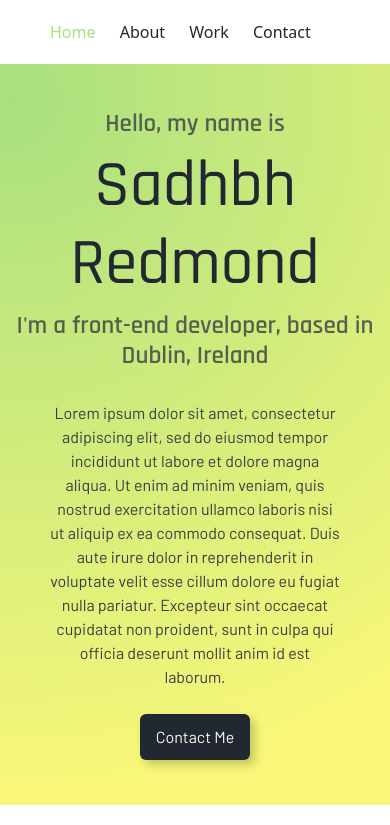
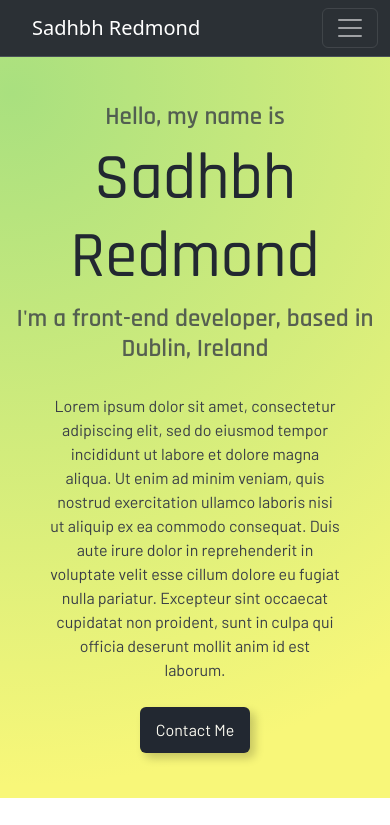
Before and after one commit to sadhbh23/Sadhbh-Redmond-Portfolio, a plain HTML site: page index.html in a window 390 px wide. Shown: the top 825 px of the page. Drawn offline with nearby package versions, Linux system fonts and the light colour scheme.

Commit message:
Updated Nav Element & Added it to All Files

```diff
--- a/index.html
+++ b/index.html
@@ -4,7 +4,11 @@
     <meta charset="UTF-8" />
     <meta http-equiv="X-UA-Compatible" content="IE=edge" />
     <meta name="viewport" content="width=device-width, initial-scale=1.0" />
-    <title>Document</title>
+    <meta
+      name="description"
+      content="Sadhbh Redmond is a front-end web developer based in Ireland."
+    />
+    <title>Sadhbh Redmond - Front-End Developer</title>
 
     <link
       href="https://cdn.jsdelivr.net/npm/bootstrap@5.3.0-alpha3/dist/css/bootstrap.min.css"
@@ -32,24 +36,41 @@
     <link rel="stylesheet" href="/src/design.css" />
   </head>
   <body>
-    <div class="container">
-      <nav class="d-flex justify-content-between">
-        <ul>
-          <li class="active">
-            <a href="/">Home</a>
+    <nav
+      class="navbar navbar-expand-lg bg-body-tertiary bg-dark border-bottom border-bottom-dark sticky-top"
+      data-bs-theme="dark"
+    >
+      <div class="container-fluid">
+        <a class="navbar-brand" href="/">Sadhbh Redmond</a>
+        <button
+          class="navbar-toggler"
+          type="button"
+          data-bs-toggle="collapse"
+          data-bs-target="#navbarNav"
+          aria-controls="navbarNav"
+          aria-expanded="false"
+          aria-label="Toggle navigation"
+        >
+          <span class="navbar-toggler-icon"></span>
+        </button>
+        <div class="collapse navbar-collapse" id="navbarNav">
+          <ul class="navbar-nav">
+            <li class="nav-item">
+              <a class="nav-link active" aria-current="page" href="/">Home</a>
             </li>
-          <li>
-            <a href="/about.html">About</a>
+            <li class="nav-item">
+              <a class="nav-link" href="/about.html">About</a>
             </li>
-          <li>
-            <a href="/work.html">Work</a>
+            <li class="nav-item">
+              <a class="nav-link" href="/work.html">Work</a>
             </li>
-          <li>
-            <a href="/contact.html">Contact</a>
+            <li class="nav-item">
+              <a class="nav-link" href="/contact.html">Contact</a>
             </li>
           </ul>
+        </div>
+      </div>
     </nav>
-    </div>
     <div class="hero">
       <h2>Hello, my name is</h2>
       <h1>Sadhbh Redmond</h1>
```
Also changed, not shown: about.html (+35 -0 lines), contact.html (+35 -0 lines), work.html (+35 -0 lines). Lines whose indentation alone changed are shown as unchanged.
